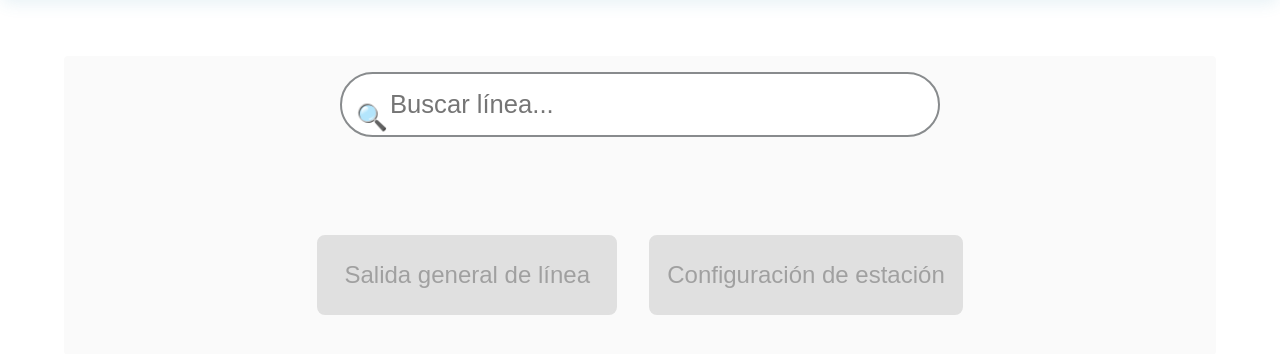
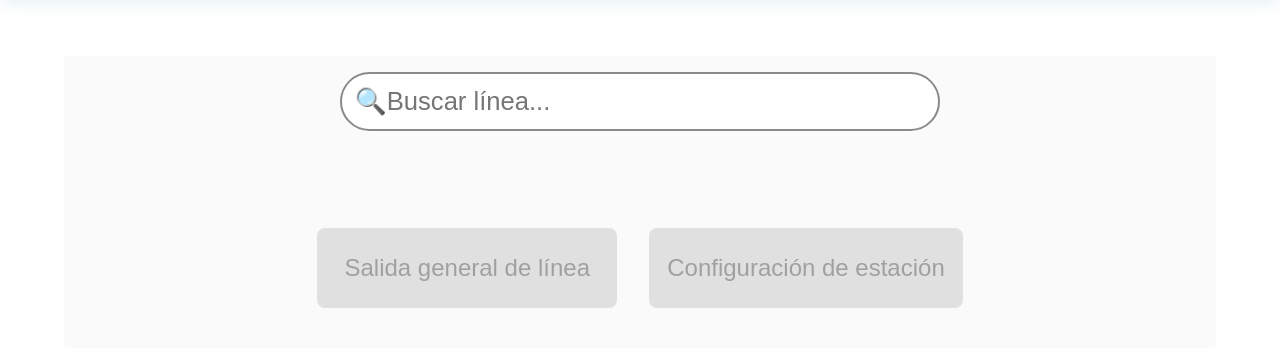
Before and after one commit to PrograMario12/DLE-2, a Flask app: template app/templates/ajustes.html in a window 1280 px wide. Shown: the part 136-490 px from the top of the page. Run offline with Flask 3, Linux system fonts and the light colour scheme; the template is opened without the code that fills it, so the values that code supplies are empty; some libraries are stand-ins or nearby versions.

Commit message:
Dashboard arreglado

```diff
--- a/app/static/css/ajustes_styles.css
+++ b/app/static/css/ajustes_styles.css
@@ -29,7 +29,6 @@
 
 .search-input {
   width: 100%;
-  padding: 1rem 1rem 1rem 3rem;
   font-size: 1.6rem;
   border: 2px solid var(--color-gray);
   border-radius: 50px;
@@ -41,16 +40,6 @@
 .search-input:focus {
   border-color: var(--color-accent);
   box-shadow: 0 0 0 4px rgba(66, 152, 181, 0.2);
-}
-
-.search-icon {
-  position: absolute;
-  left: 1rem;
-  top: 50%;
-  transform: translateY(-50%);
-  font-size: 1.6rem;
-  color: var(--color-gray);
-  pointer-events: none;
 }
 
 /* Accordion Styles */
--- a/app/templates/ajustes.html
+++ b/app/templates/ajustes.html
@@ -19,10 +19,9 @@ principal #}
       type="text"
       id="lineSearch"
       class="search-input"
-      placeholder="Buscar línea..."
+      placeholder="🔍Buscar línea..."
       autocomplete="off"
     />
-    <span class="search-icon">🔍</span>
   </div>
 
   {% for group, lines_in_group in grouped_lines.items() %}
```
